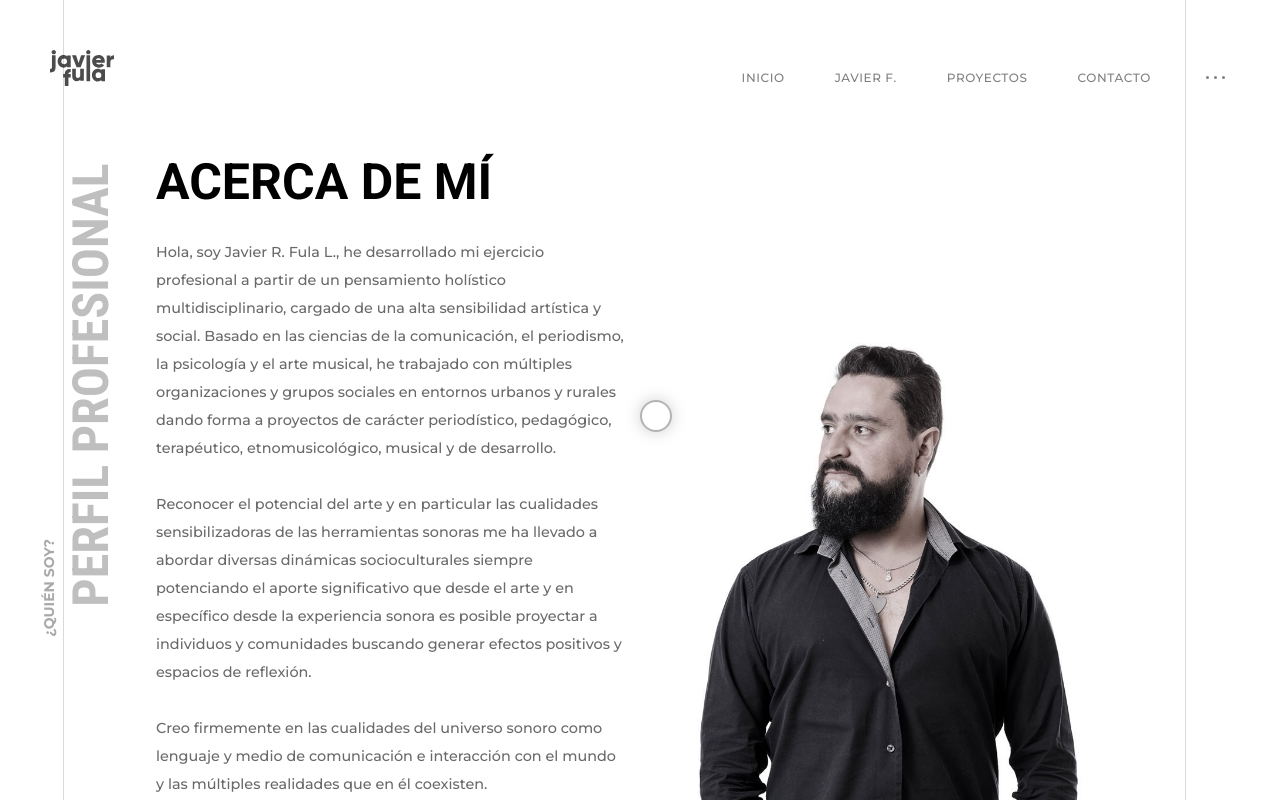
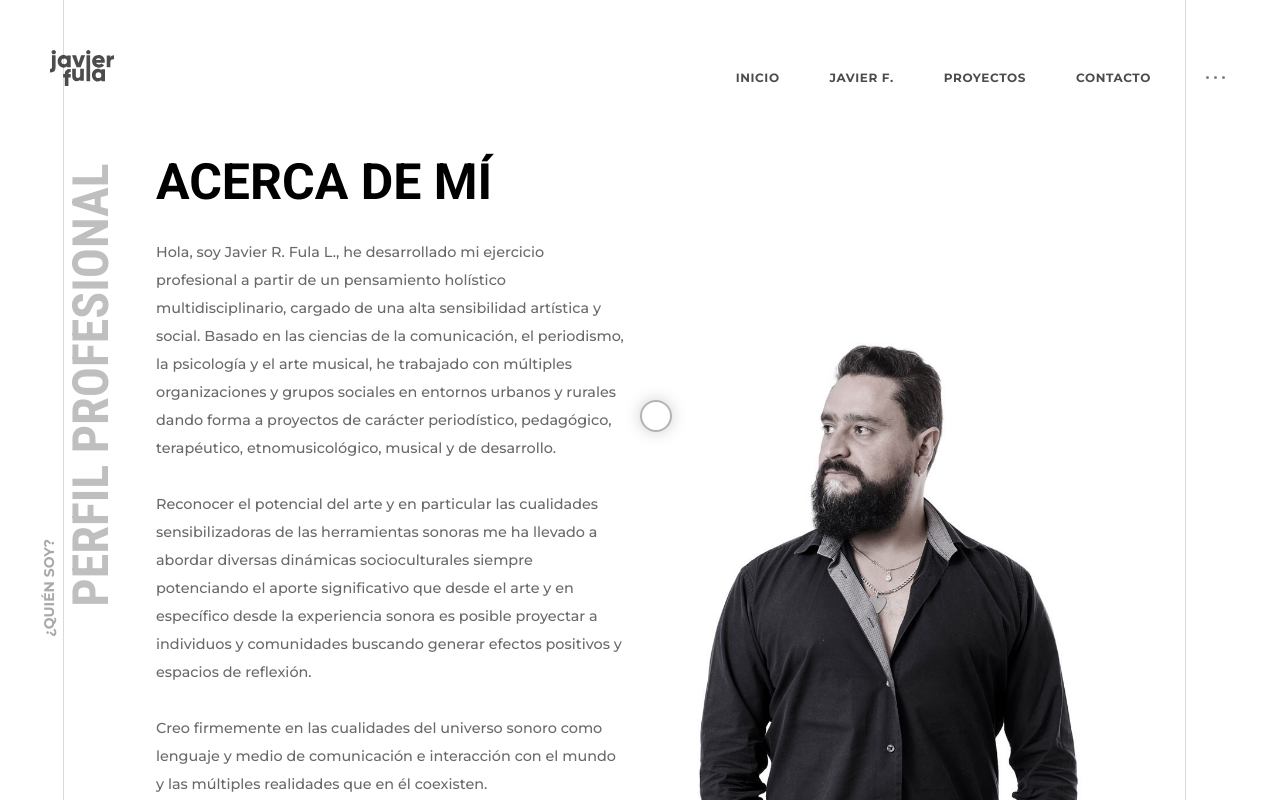
Before and after one commit to nicolasvesga/javierfula, a PHP site: page /javier.html in a window 1280 px wide. Run offline with PHP 8.4, Linux system fonts and the light colour scheme.

Commit message:
25-08-20

```diff
--- a/css/style.css
+++ b/css/style.css
@@ -888,11 +888,11 @@ nav.ashade-nav ul li {
 }
 nav.ashade-nav ul li a {
     transition: color 0.3s;
-    color: rgba(0,0,0,0.5);
+    color: rgba(0,0,0,0.7);
     font-size: 12px;
     line-height: 29px;
     font-family: 'Montserrat', sans-serif;
-    font-weight: 500;
+    font-weight: 700;
     text-transform: uppercase;
     display: block;
     letter-spacing: 0.6px;
```
